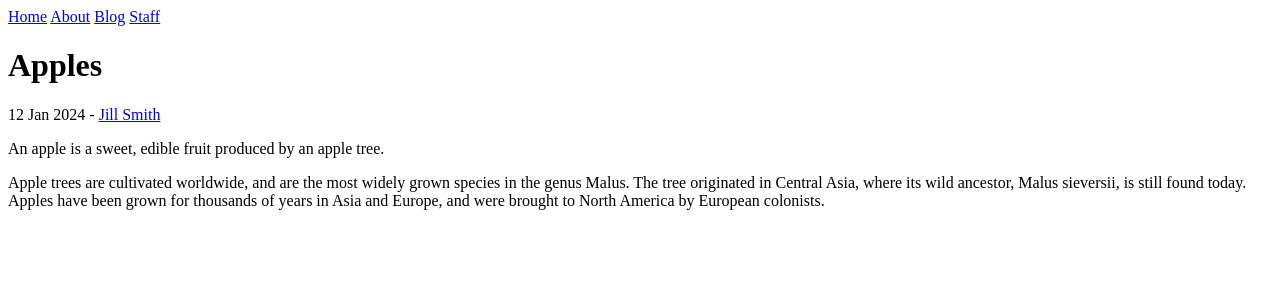
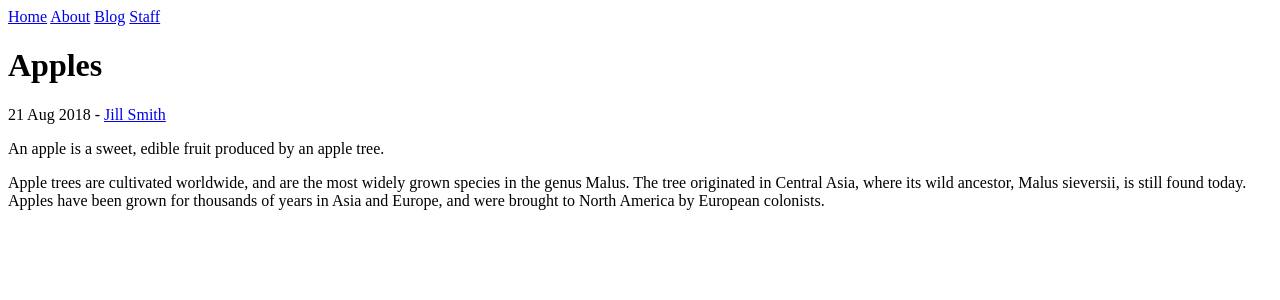
Before and after one commit to merckens/blog, a Jekyll site: the page built from _posts/2018-08-21-apples.md, in a window 1280 px wide. Shown: the top 300 px of the page. Built offline with Jekyll 4.4.1, drawn with Linux system fonts in a browser that asks for light colours.

Commit message:
Update Blog “2018-08-21-apples”

```diff
--- a/_posts/2018-08-21-apples.md
+++ b/_posts/2018-08-21-apples.md
@@ -1,6 +1,6 @@
 ---
 title: Apples
-date: 2024-01-12T00:35:34.748Z
+date: 2018-08-21T23:35:34.748Z
 author: jill
 ---
 An apple is a sweet, edible fruit produced by an apple tree.
```
